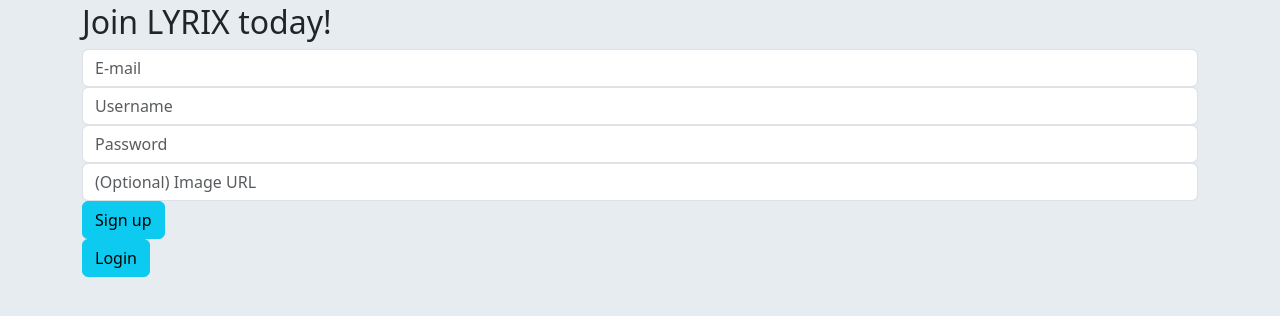
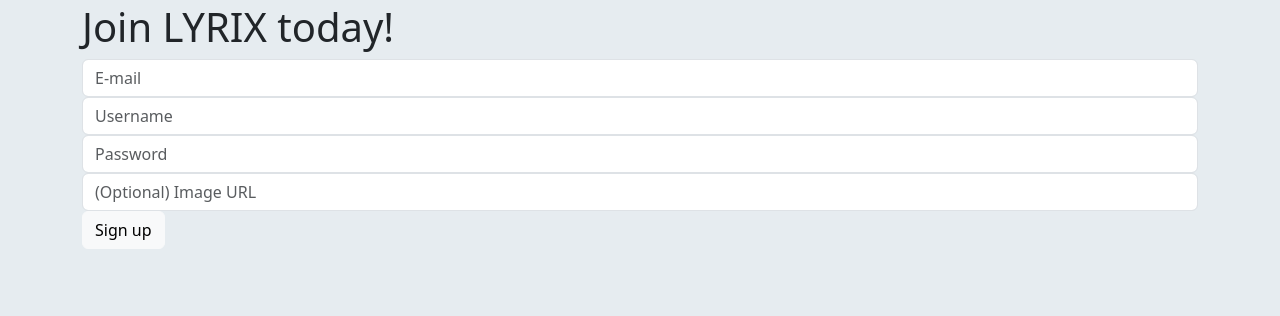
Before and after one commit to LandonM44/springboard, a Flask app: page /signup in a window 1280 px wide. Shown: the part 51-367 px from the top of the page. Run offline with Flask 2, Linux system fonts and the light colour scheme; parts of the project's set-up code (start-up, migrations or seed data) failed here and were passed over; some libraries are stand-ins or nearby versions.

Commit message:
Update signup.html

```diff
--- a/instaFake/templates/users/signup.html
+++ b/instaFake/templates/users/signup.html
@@ -2,8 +2,8 @@
 
 {% block content %}
 
-<h2 id="login-signuph1">Join LYRIX today!</h2>
-    <form id="valid_forms" method="POST" id="user_form">
+<h1 id="header-h1">Join LYRIX today!</h1>
+    <form id="signup-form" method="POST" id="user_form">
       {{ form.hidden_tag() }}
 
       {% for field in form if field.widget.input_type != 'hidden' %}
@@ -13,7 +13,6 @@
         {{ field(placeholder=field.label.text, class="form-control") }}
       {% endfor %}
 
-      <button id="log-sign-btn" class="btn btn-info">Sign up</button>
+      <button id="signup-btn" class="btn btn-light">Sign up</button>
     </form>
-    <a id="login-link" class="btn btn-info" href="/login">Login</a>
 {% endblock %}
```
